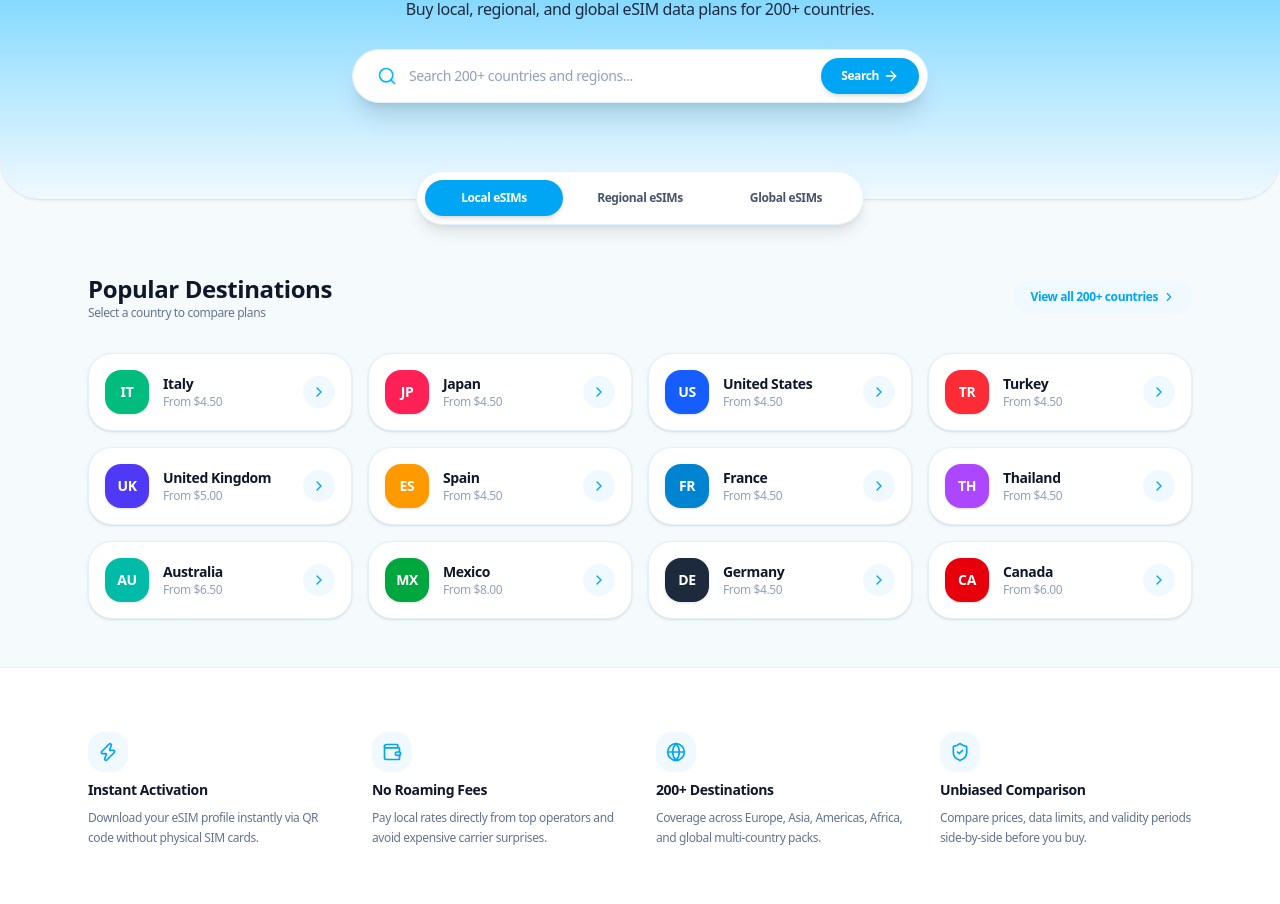
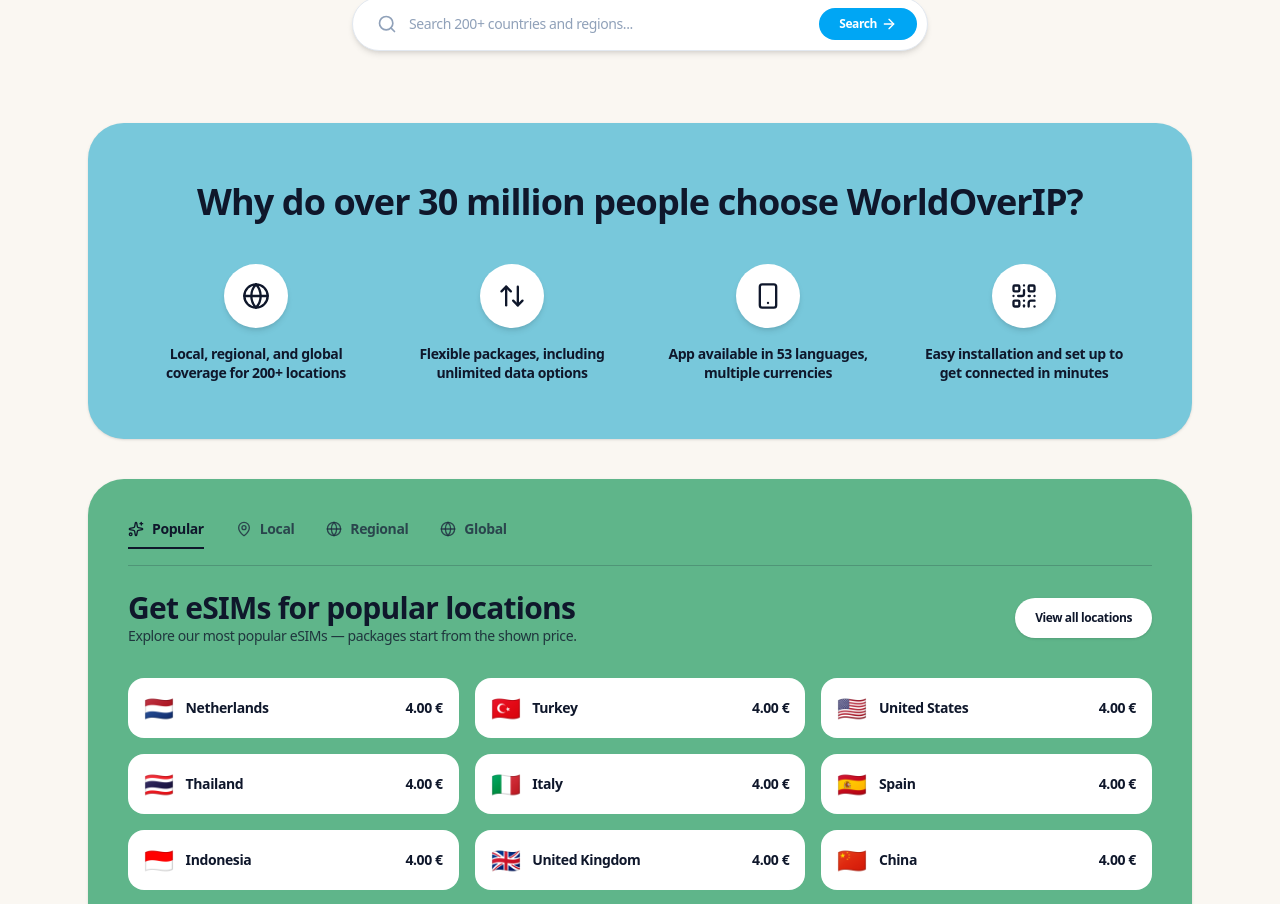
Before and after one commit to omarese/worldoverip, a Next.js app: page / in a window 1280 px wide. Shown: the part 320-1224 px from the top of the page. Built offline with nearby package versions, Linux system fonts and the light colour scheme.

Commit message:
Currency-buttons

```diff
--- a/app/page.tsx
+++ b/app/page.tsx
@@ -3,46 +3,50 @@
 import { useState } from 'react';
 import Link from 'next/link';
 import { useRouter } from 'next/navigation';
-import { Search, ArrowRight, Zap, Wallet, Globe, ShieldCheck, ChevronRight } from 'lucide-react';
+import {
+  Search,
+  ArrowRight,
+  Globe,
+  ArrowUpDown,
+  Smartphone,
+  QrCode,
+  Sparkles,
+  MapPin,
+  ChevronRight
+} from 'lucide-react';
 
 interface Destination {
   name: string;
-  region: string;
+  flag: string;
   slug: string;
-  priceFrom: string;
-  bgColor: string;
-  textColor: string;
-  iconText: string;
+  priceEUR: string;
+  priceUSD: string;
 }
 
 export default function HomePage() {
   const router = useRouter();
   const [query, setQuery] = useState('');
   const [isOpen, setIsOpen] = useState(false);
-  const [activeTab, setActiveTab] = useState<'local' | 'regional' | 'global'>('local');
+  const [activeTab, setActiveTab] = useState<'popular' | 'local' | 'regional' | 'global'>('popular');
 
-  // Airalo-style colorful abstract graphic cards
-  const destinations: Destination[] = [
-    { name: 'Italy', region: 'Europe', slug: 'italy', priceFrom: '$4.50', bgColor: 'bg-emerald-500', textColor: 'text-white', iconText: 'IT' },
-    { name: 'Japan', region: 'Asia', slug: 'japan', priceFrom: '$4.50', bgColor: 'bg-rose-500', textColor: 'text-white', iconText: 'JP' },
-    { name: 'United States', region: 'Americas', slug: 'united-states', priceFrom: '$4.50', bgColor: 'bg-blue-600', textColor: 'text-white', iconText: 'US' },
-    { name: 'Turkey', region: 'Europe & ME', slug: 'turkey', priceFrom: '$4.50', bgColor: 'bg-red-500', textColor: 'text-white', iconText: 'TR' },
-    { name: 'United Kingdom', region: 'Europe', slug: 'united-kingdom', priceFrom: '$5.00', bgColor: 'bg-indigo-600', textColor: 'text-white', iconText: 'UK' },
-    { name: 'Spain', region: 'Europe', slug: 'spain', priceFrom: '$4.50', bgColor: 'bg-amber-500', textColor: 'text-white', iconText: 'ES' },
-    { name: 'France', region: 'Europe', slug: 'france', priceFrom: '$4.50', bgColor: 'bg-sky-600', textColor: 'text-white', iconText: 'FR' },
-    { name: 'Thailand', region: 'Asia', slug: 'thailand', priceFrom: '$4.50', bgColor: 'bg-purple-500', textColor: 'text-white', iconText: 'TH' },
-    { name: 'Australia', region: 'Oceania', slug: 'australia', priceFrom: '$6.50', bgColor: 'bg-teal-500', textColor: 'text-white', iconText: 'AU' },
-    { name: 'Mexico', region: 'Americas', slug: 'mexico', priceFrom: '$8.00', bgColor: 'bg-green-600', textColor: 'text-white', iconText: 'MX' },
-    { name: 'Germany', region: 'Europe', slug: 'germany', priceFrom: '$4.50', bgColor: 'bg-slate-800', textColor: 'text-white', iconText: 'DE' },
-    { name: 'Canada', region: 'Americas', slug: 'canada', priceFrom: '$6.00', bgColor: 'bg-red-600', textColor: 'text-white', iconText: 'CA' },
+  const popularLocations: Destination[] = [
+    { name: 'Netherlands', flag: '🇳🇱', slug: 'netherlands', priceEUR: '4.00 €', priceUSD: '$4.50' },
+    { name: 'Turkey', flag: '🇹🇷', slug: 'turkey', priceEUR: '4.00 €', priceUSD: '$4.50' },
+    { name: 'United States', flag: '🇺🇸', slug: 'united-states', priceEUR: '4.00 €', priceUSD: '$4.50' },
+    { name: 'Thailand', flag: '🇹🇭', slug: 'thailand', priceEUR: '4.00 €', priceUSD: '$4.50' },
+    { name: 'Italy', flag: '🇮🇹', slug: 'italy', priceEUR: '4.00 €', priceUSD: '$4.50' },
+    { name: 'Spain', flag: '🇪🇸', slug: 'spain', priceEUR: '4.00 €', priceUSD: '$4.50' },
+    { name: 'Indonesia', flag: '🇮🇩', slug: 'indonesia', priceEUR: '4.00 €', priceUSD: '$4.50' },
+    { name: 'United Kingdom', flag: '🇬🇧', slug: 'united-kingdom', priceEUR: '4.00 €', priceUSD: '$4.50' },
+    { name: 'China', flag: '🇨🇳', slug: 'china', priceEUR: '4.00 €', priceUSD: '$4.50' },
+    { name: 'Japan', flag: '🇯🇵', slug: 'japan', priceEUR: '4.00 €', priceUSD: '$4.50' },
+    { name: 'Albania', flag: '🇦🇱', slug: 'albania', priceEUR: '4.00 €', priceUSD: '$4.50' },
+    { name: 'Egypt', flag: '🇪🇬', slug: 'egypt', priceEUR: '5.00 €', priceUSD: '$5.50' },
   ];
 
-  const filteredDestinations = query.trim() === ''
+  const filtered = query.trim() === ''
     ? []
-    : destinations.filter((item) =>
-        item.name.toLowerCase().includes(query.toLowerCase()) ||
-        item.region.toLowerCase().includes(query.toLowerCase())
-      );
+    : popularLocations.filter((item) => item.name.toLowerCase().includes(query.toLowerCase()));
 
   const handleSelect = (slug: string) => {
     setQuery('');
@@ -51,24 +55,21 @@
   };
 
   return (
-    <div className="bg-sky-50/30 min-h-screen text-slate-800 font-sans tracking-tight">
-      {/* AIRALO BABY BLUE HERO */}
-      <section className="bg-gradient-to-b from-sky-400 via-sky-300 to-sky-50 text-white pt-16 pb-24 px-6 rounded-b-[40px] shadow-sm">
-        <div className="max-w-3xl mx-auto text-center space-y-5">
-          <span className="inline-block bg-white/20 backdrop-blur-md px-4 py-1.5 rounded-full text-xs font-black tracking-wider uppercase text-white shadow-sm">
-            WorldOverIP • Travel eSIM Comparison
-          </span>
+    <div className="bg-[#FAF7F2] min-h-screen text-slate-800 font-sans tracking-tight pb-20">
+
+      {/* HERO SECTION WITH SEARCH */}
+      <section className="pt-14 pb-10 px-6 max-w-4xl mx-auto text-center space-y-5">
         <h1 className="text-3xl md:text-5xl font-black tracking-tight leading-tight text-slate-900">
           Stay connected, wherever you travel, at affordable rates
         </h1>
-          <p className="text-slate-800 font-medium text-sm md:text-base max-w-xl mx-auto">
-            Buy local, regional, and global eSIM data plans for 200+ countries.
+        <p className="text-slate-600 font-medium text-sm md:text-base">
+          Compare eSIM data packages for 200+ countries and regions.
         </p>
 
-          {/* Main Hero Search Bar */}
-          <div className="max-w-xl mx-auto pt-2 relative">
-            <div className="flex items-center bg-white rounded-full p-2 pl-6 shadow-xl border border-sky-100">
-              <Search className="w-5 h-5 text-sky-400 mr-3 shrink-0" />
+        {/* Hero Search Bar */}
+        <div className="max-w-xl mx-auto pt-3 relative">
+          <div className="flex items-center bg-white rounded-full p-2.5 pl-6 shadow-md border border-slate-200">
+            <Search className="w-5 h-5 text-slate-400 mr-3 shrink-0" />
             <input
               type="text"
               value={query}
@@ -82,150 +83,175 @@
             />
             <button
               onClick={() => {
-                  if (filteredDestinations.length > 0) {
-                    handleSelect(filteredDestinations[0].slug);
-                  }
+                if (filtered.length > 0) handleSelect(filtered[0].slug);
               }}
-                className="bg-sky-500 hover:bg-sky-600 text-white rounded-full px-5 py-2.5 text-xs font-bold transition shadow-md shrink-0 flex items-center space-x-1"
+              className="bg-sky-500 hover:bg-sky-600 text-white rounded-full px-5 py-2 text-xs font-bold transition shrink-0 flex items-center space-x-1"
             >
               <span>Search</span>
               <ArrowRight className="w-4 h-4" />
             </button>
           </div>
 
-            {/* Main Search Dropdown */}
-            {isOpen && filteredDestinations.length > 0 && (
-              <div className="absolute top-full left-0 right-0 mt-3 bg-white rounded-3xl shadow-2xl border border-sky-100 overflow-hidden z-50 text-slate-800">
-                {filteredDestinations.map((dest) => (
+          {/* Search Dropdown */}
+          {isOpen && filtered.length > 0 && (
+            <div className="absolute top-full left-0 right-0 mt-2 bg-white rounded-3xl shadow-xl border border-slate-200 overflow-hidden z-50 text-slate-800">
+              {filtered.map((dest) => (
                 <button
                   key={dest.slug}
                   onClick={() => handleSelect(dest.slug)}
-                    className="w-full text-left px-5 py-3.5 hover:bg-sky-50/60 flex items-center justify-between transition border-b border-slate-100 last:border-0"
+                  className="w-full text-left px-5 py-3 hover:bg-sky-50 flex items-center justify-between transition border-b border-slate-100 last:border-0"
                 >
                   <div className="flex items-center space-x-3">
-                      <div className={`w-9 h-9 rounded-full ${dest.bgColor} ${dest.textColor} flex items-center justify-center font-black text-xs shadow-sm`}>
-                        {dest.iconText}
+                    <span className="text-xl">{dest.flag}</span>
+                    <span className="font-bold text-sm text-slate-900">{dest.name}</span>
                   </div>
-                      <div>
-                        <span className="font-bold text-sm text-slate-900 block">{dest.name}</span>
-                        <span className="text-xs text-slate-400">{dest.region}</span>
-                      </div>
-                    </div>
-                    <span className="text-xs font-black text-sky-500">From {dest.priceFrom}</span>
+                  <span className="text-xs font-black text-sky-600">{dest.priceEUR}</span>
                 </button>
               ))}
             </div>
           )}
         </div>
+      </section>
+
+      {/* SCREENSHOT 1: WHY CHOOSE WORLDOVERIP BANNER */}
+      <section className="max-w-6xl mx-auto px-6 my-8">
+        <div className="bg-[#78C8DB] rounded-[36px] p-8 md:p-14 text-slate-900 relative overflow-hidden shadow-sm">
+          <h2 className="text-2xl md:text-4xl font-black text-center mb-10 tracking-tight leading-tight">
+            Why do over 30 million people choose WorldOverIP?
+          </h2>
+
+          <div className="grid grid-cols-1 sm:grid-cols-2 lg:grid-cols-4 gap-8 max-w-5xl mx-auto">
+            {/* Feature 1 */}
+            <div className="flex flex-col items-center text-center space-y-4">
+              <div className="w-16 h-16 rounded-full bg-white shadow-md flex items-center justify-center shrink-0">
+                <Globe className="w-7 h-7 text-slate-900" />
+              </div>
+              <p className="text-sm font-extrabold leading-snug px-2">
+                Local, regional, and global coverage for 200+ locations
+              </p>
+            </div>
+
+            {/* Feature 2 */}
+            <div className="flex flex-col items-center text-center space-y-4">
+              <div className="w-16 h-16 rounded-full bg-white shadow-md flex items-center justify-center shrink-0">
+                <ArrowUpDown className="w-7 h-7 text-slate-900" />
+              </div>
+              <p className="text-sm font-extrabold leading-snug px-2">
+                Flexible packages, including unlimited data options
+              </p>
+            </div>
+
+            {/* Feature 3 */}
+            <div className="flex flex-col items-center text-center space-y-4">
+              <div className="w-16 h-16 rounded-full bg-white shadow-md flex items-center justify-center shrink-0">
+                <Smartphone className="w-7 h-7 text-slate-900" />
+              </div>
+              <p className="text-sm font-extrabold leading-snug px-2">
+                App available in 53 languages, multiple currencies
+              </p>
+            </div>
+
+            {/* Feature 4 */}
+            <div className="flex flex-col items-center text-center space-y-4">
+              <div className="w-16 h-16 rounded-full bg-white shadow-md flex items-center justify-center shrink-0">
+                <QrCode className="w-7 h-7 text-slate-900" />
+              </div>
+              <p className="text-sm font-extrabold leading-snug px-2">
+                Easy installation and set up to get connected in minutes
+              </p>
+            </div>
+          </div>
         </div>
       </section>
 
-      {/* SEGMENTED TAB NAVIGATION */}
-      <section className="max-w-5xl mx-auto px-6 -mt-7">
-        <div className="bg-white p-2 rounded-full shadow-lg border border-sky-100 flex items-center justify-center max-w-md mx-auto space-x-2">
+      {/* SCREENSHOT 2: POPULAR LOCATIONS GREEN CARD CONTAINER */}
+      <section className="max-w-6xl mx-auto px-6 my-10">
+        <div className="bg-[#5FB58A] rounded-[36px] p-6 md:p-10 text-slate-900 shadow-sm">
+
+          {/* Top Category Tabs */}
+          <div className="border-b border-slate-900/20 pb-4 mb-6 flex flex-wrap items-center space-x-8 text-sm font-bold">
+            <button
+              onClick={() => setActiveTab('popular')}
+              className={`flex items-center space-x-2 pb-2 transition border-b-2 ${
+                activeTab === 'popular' ? 'border-slate-900 font-extrabold' : 'border-transparent text-slate-800/80 hover:text-slate-900'
+              }`}
+            >
+              <Sparkles className="w-4 h-4" />
+              <span>Popular</span>
+            </button>
+
             <button
               onClick={() => setActiveTab('local')}
-            className={`w-1/3 py-2.5 rounded-full text-xs font-extrabold transition-all ${
-              activeTab === 'local' ? 'bg-sky-500 text-white shadow-md' : 'text-slate-600 hover:text-sky-500'
+              className={`flex items-center space-x-2 pb-2 transition border-b-2 ${
+                activeTab === 'local' ? 'border-slate-900 font-extrabold' : 'border-transparent text-slate-800/80 hover:text-slate-900'
               }`}
             >
-            Local eSIMs
+              <MapPin className="w-4 h-4" />
+              <span>Local</span>
             </button>
+
             <button
               onClick={() => setActiveTab('regional')}
-            className={`w-1/3 py-2.5 rounded-full text-xs font-extrabold transition-all ${
-              activeTab === 'regional' ? 'bg-sky-500 text-white shadow-md' : 'text-slate-600 hover:text-sky-500'
+              className={`flex items-center space-x-2 pb-2 transition border-b-2 ${
+                activeTab === 'regional' ? 'border-slate-900 font-extrabold' : 'border-transparent text-slate-800/80 hover:text-slate-900'
               }`}
             >
-            Regional eSIMs
+              <Globe className="w-4 h-4" />
+              <span>Regional</span>
             </button>
+
             <button
               onClick={() => setActiveTab('global')}
-            className={`w-1/3 py-2.5 rounded-full text-xs font-extrabold transition-all ${
-              activeTab === 'global' ? 'bg-sky-500 text-white shadow-md' : 'text-slate-600 hover:text-sky-500'
+              className={`flex items-center space-x-2 pb-2 transition border-b-2 ${
+                activeTab === 'global' ? 'border-slate-900 font-extrabold' : 'border-transparent text-slate-800/80 hover:text-slate-900'
               }`}
             >
-            Global eSIMs
+              <Globe className="w-4 h-4" />
+              <span>Global</span>
             </button>
+          </div>
+
+          {/* Heading & View All Button */}
+          <div className="flex flex-col md:flex-row md:items-center justify-between gap-4 mb-8">
+            <div>
+              <h2 className="text-2xl md:text-3xl font-black tracking-tight text-slate-900">
+                Get eSIMs for popular locations
+              </h2>
+              <p className="text-xs md:text-sm text-slate-900/80 font-medium">
+                Explore our most popular eSIMs — packages start from the shown price.
+              </p>
+            </div>
+            <Link
+              href="/destinations"
+              className="bg-white hover:bg-slate-50 text-slate-900 font-extrabold text-xs px-5 py-3 rounded-full shadow-sm transition self-start md:self-auto shrink-0"
+            >
+              View all locations
+            </Link>
+          </div>
+
+          {/* 3-Column Pill Grid */}
+          <div className="grid grid-cols-1 md:grid-cols-3 gap-4">
+            {popularLocations.map((item) => (
+              <Link
+                key={item.slug}
+                href={`/esim/${item.slug}`}
+                className="bg-white hover:shadow-md transition-all rounded-2xl px-4 py-3.5 flex items-center justify-between group"
+              >
+                <div className="flex items-center space-x-3">
+                  <span className="text-2xl">{item.flag}</span>
+                  <span className="font-extrabold text-sm text-slate-900 group-hover:text-sky-600 transition">
+                    {item.name}
+                  </span>
+                </div>
+                <span className="font-black text-sm text-slate-900">
+                  {item.priceEUR}
+                </span>
+              </Link>
+            ))}
+          </div>
         </div>
       </section>
 
-      {/* AIRALO-STYLE DESTINATIONS GRID */}
-      <section className="max-w-6xl mx-auto px-6 py-12">
-        <div className="flex items-center justify-between mb-8">
-          <div>
-            <h2 className="text-2xl font-black text-slate-900">Popular Destinations</h2>
-            <p className="text-xs text-slate-500 font-medium">Select a country to compare plans</p>
-          </div>
-          <Link href="/destinations" className="text-xs font-bold text-sky-500 hover:text-sky-600 flex items-center space-x-1 bg-sky-50 px-4 py-2 rounded-full transition">
-            <span>View all 200+ countries</span>
-            <ChevronRight className="w-3.5 h-3.5" />
-          </Link>
-        </div>
-
-        <div className="grid grid-cols-1 sm:grid-cols-2 md:grid-cols-3 lg:grid-cols-4 gap-4">
-          {destinations.map((dest) => (
-            <Link
-              key={dest.slug}
-              href={`/esim/${dest.slug}`}
-              className="group bg-white p-4 rounded-3xl border border-sky-100 shadow-sm hover:shadow-xl hover:border-sky-400 transition-all duration-200 flex items-center justify-between"
-            >
-              <div className="flex items-center space-x-3.5">
-                {/* Airalo-style Colorful Graphic Badge */}
-                <div className={`w-11 h-11 rounded-2xl ${dest.bgColor} ${dest.textColor} flex items-center justify-center font-black text-sm shadow-sm group-hover:scale-105 transition-transform`}>
-                  {dest.iconText}
-                </div>
-                <div>
-                  <h3 className="font-extrabold text-sm text-slate-900 group-hover:text-sky-500 transition">
-                    {dest.name}
-                  </h3>
-                  <p className="text-xs text-slate-400 font-medium">From {dest.priceFrom}</p>
-                </div>
-              </div>
-              <div className="w-8 h-8 rounded-full bg-sky-50 group-hover:bg-sky-500 group-hover:text-white flex items-center justify-center text-sky-500 transition">
-                <ChevronRight className="w-4 h-4" />
-              </div>
-            </Link>
-          ))}
-        </div>
-      </section>
-
-      {/* VALUE PROPOSITION BADGES */}
-      <section className="bg-white border-t border-sky-100 py-16">
-        <div className="max-w-6xl mx-auto px-6 grid grid-cols-1 md:grid-cols-4 gap-8">
-          <div className="space-y-2">
-            <div className="w-10 h-10 rounded-2xl bg-sky-50 text-sky-500 flex items-center justify-center">
-              <Zap className="w-5 h-5" />
-            </div>
-            <h4 className="font-extrabold text-slate-900 text-sm">Instant Activation</h4>
-            <p className="text-xs text-slate-500 leading-relaxed font-medium">Download your eSIM profile instantly via QR code without physical SIM cards.</p>
-          </div>
-
-          <div className="space-y-2">
-            <div className="w-10 h-10 rounded-2xl bg-sky-50 text-sky-500 flex items-center justify-center">
-              <Wallet className="w-5 h-5" />
-            </div>
-            <h4 className="font-extrabold text-slate-900 text-sm">No Roaming Fees</h4>
-            <p className="text-xs text-slate-500 leading-relaxed font-medium">Pay local rates directly from top operators and avoid expensive carrier surprises.</p>
-          </div>
-
-          <div className="space-y-2">
-            <div className="w-10 h-10 rounded-2xl bg-sky-50 text-sky-500 flex items-center justify-center">
-              <Globe className="w-5 h-5" />
-            </div>
-            <h4 className="font-extrabold text-slate-900 text-sm">200+ Destinations</h4>
-            <p className="text-xs text-slate-500 leading-relaxed font-medium">Coverage across Europe, Asia, Americas, Africa, and global multi-country packs.</p>
-          </div>
-
-          <div className="space-y-2">
-            <div className="w-10 h-10 rounded-2xl bg-sky-50 text-sky-500 flex items-center justify-center">
-              <ShieldCheck className="w-5 h-5" />
-            </div>
-            <h4 className="font-extrabold text-slate-900 text-sm">Unbiased Comparison</h4>
-            <p className="text-xs text-slate-500 leading-relaxed font-medium">Compare prices, data limits, and validity periods side-by-side before you buy.</p>
-          </div>
-        </div>
-      </section>
     </div>
   );
 }
--- a/components/site-header.tsx
+++ b/components/site-header.tsx
@@ -3,7 +3,7 @@
 import { useState } from 'react';
 import Link from 'next/link';
 import { usePathname, useRouter } from 'next/navigation';
-import { Globe, Search, ChevronDown } from 'lucide-react';
+import { Globe, Search, Banknote, ChevronDown } from 'lucide-react';
 
 const links = [
   { href: '/', label: 'Local eSIMs' },
@@ -12,12 +12,12 @@
 ];
 
 const searchDestinations = [
-  { name: 'Japan', slug: 'japan', color: 'bg-red-100 text-red-500' },
-  { name: 'United States', slug: 'united-states', color: 'bg-blue-100 text-blue-500' },
-  { name: 'Italy', slug: 'italy', color: 'bg-emerald-100 text-emerald-500' },
-  { name: 'Turkey', slug: 'turkey', color: 'bg-red-100 text-red-600' },
-  { name: 'France', slug: 'france', color: 'bg-indigo-100 text-indigo-500' },
-  { name: 'Spain', slug: 'spain', color: 'bg-amber-100 text-amber-600' },
+  { name: 'Japan', slug: 'japan' },
+  { name: 'United States', slug: 'united-states' },
+  { name: 'Italy', slug: 'italy' },
+  { name: 'Turkey', slug: 'turkey' },
+  { name: 'France', slug: 'france' },
+  { name: 'Spain', slug: 'spain' },
 ];
 
 export function SiteHeader() {
@@ -25,6 +25,7 @@
   const router = useRouter();
   const [query, setQuery] = useState('');
   const [isOpen, setIsOpen] = useState(false);
+  const [currency, setCurrency] = useState<'EUR' | 'USD'>('EUR');
 
   const filtered = query.trim() === ''
     ? []
@@ -41,11 +42,11 @@
       <div className="max-w-7xl mx-auto px-6 h-16 flex items-center justify-between gap-4">
         {/* Brand Logo */}
         <Link href="/" className="flex items-center space-x-2 text-sky-500 font-black text-xl tracking-tight shrink-0">
-          <Globe className="w-6 h-6 text-sky-400" />
+          <Globe className="w-6 h-6 text-sky-500" />
           <span className="text-slate-900 font-bold">WorldOver<span className="text-sky-500">IP</span></span>
         </Link>
 
-        {/* Sticky Search Bar in Header */}
+        {/* Sticky Search Bar */}
         <div className="relative flex-1 max-w-md hidden md:block">
           <div className="flex items-center bg-sky-50/80 border border-sky-100 rounded-full px-4 py-2 focus-within:ring-2 focus-within:ring-sky-400 focus-within:bg-white transition">
             <Search className="w-4 h-4 text-sky-400 mr-2 shrink-0" />
@@ -62,7 +63,6 @@
             />
           </div>
 
-          {/* Header Search Dropdown */}
           {isOpen && filtered.length > 0 && (
             <div className="absolute top-full left-0 right-0 mt-2 bg-white rounded-2xl shadow-xl border border-sky-100 overflow-hidden z-50">
               {filtered.map((item) => (
@@ -99,13 +99,25 @@
           })}
         </nav>
 
-        {/* Language & Actions */}
+        {/* Header Controls: Language | Currency */}
         <div className="flex items-center space-x-3 shrink-0">
-          <div className="flex items-center space-x-1 text-xs font-bold text-slate-600 bg-slate-100 px-3 py-1.5 rounded-full cursor-pointer hover:bg-sky-50 hover:text-sky-500 transition">
-            <Globe className="w-3.5 h-3.5 text-sky-400" />
-            <span>EN</span>
+          {/* Globe Icon / Language */}
+          <button className="flex items-center space-x-1 text-xs font-bold text-slate-700 hover:text-sky-500 transition">
+            <Globe className="w-4 h-4 text-slate-700" />
+          </button>
+
+          {/* Divider line like Screenshot 3 */}
+          <div className="w-[1px] h-5 bg-slate-300" />
+
+          {/* Currency Switcher (EUR / USD) */}
+          <button
+            onClick={() => setCurrency(currency === 'EUR' ? 'USD' : 'EUR')}
+            className="flex items-center space-x-1 text-xs font-bold text-slate-700 hover:text-sky-500 transition"
+          >
+            <Banknote className="w-4 h-4 text-slate-700" />
+            <span className="text-[11px] font-extrabold">{currency === 'EUR' ? 'EUR €' : 'USD $'}</span>
             <ChevronDown className="w-3 h-3 text-slate-400" />
-          </div>
+          </button>
         </div>
       </div>
     </header>
```
Lines whose indentation alone changed are shown as unchanged.
